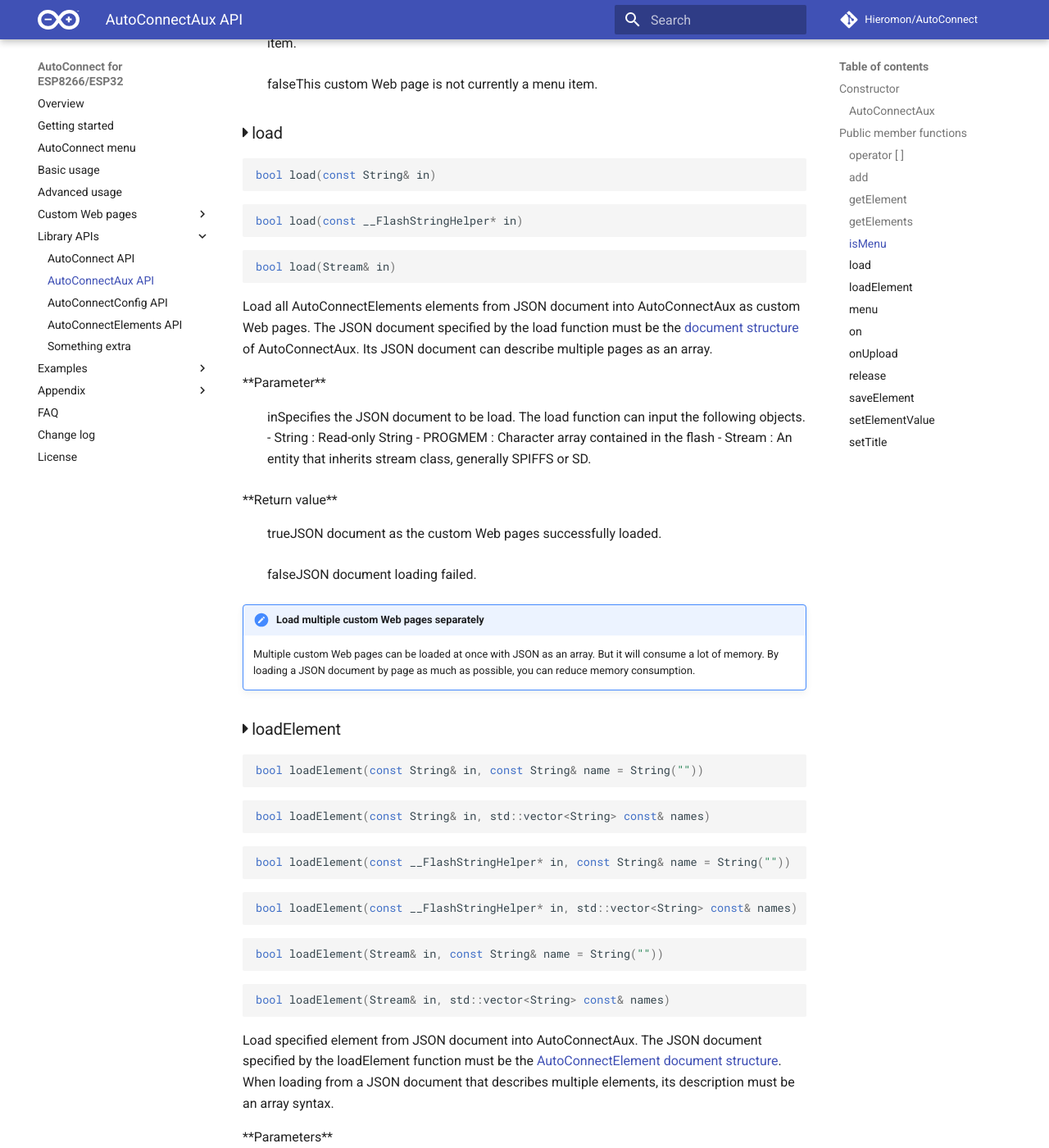
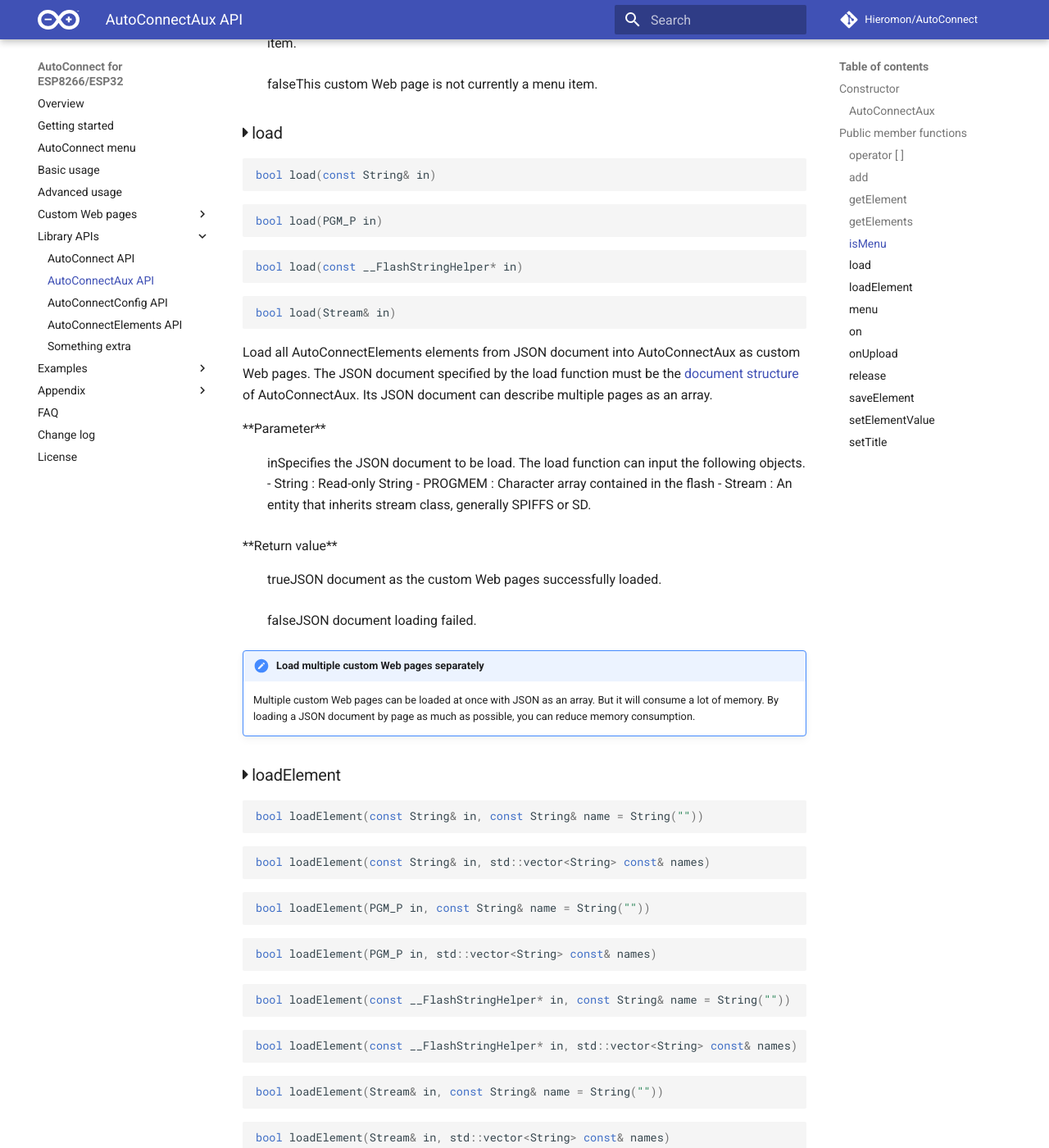
Before and after one commit to Hieromon/AutoConnect, an MkDocs documentation site: the page built from mkdocs/apiaux.md, in a window 1280 px wide and 1400 px high, scrolled down 2958 px. Shown: the whole window at 82% size. Built offline with MkDocs 1.6.1 and Material for MkDocs 9.7.7, drawn with Linux system fonts in a browser that asks for light colours; nearby versions of some CDN libraries; comment, search, counter and statistics services are not loaded.

Commit message:
Fixed an alignment violation

````diff
--- a/mkdocs/apiaux.md
+++ b/mkdocs/apiaux.md
@@ -99,6 +99,9 @@
 bool load(const String& in)
 ```
 ```cpp
+bool load(PGM_P in)
+```
+```cpp
 bool load(const __FlashStringHelper* in)
 ```
 ```cpp
@@ -128,6 +131,12 @@
 ```
 ```cpp
 bool loadElement(const String& in, std::vector<String> const& names)
+```
+```cpp
+bool loadElement(PGM_P in, const String& name = String(""))
+```
+```cpp
+bool loadElement(PGM_P in, std::vector<String> const& names)
 ```
 ```cpp
 bool loadElement(const __FlashStringHelper* in, const String& name = String(""))
````
Also changed, not shown: mkdocs/api.md (+3 -0 lines).
